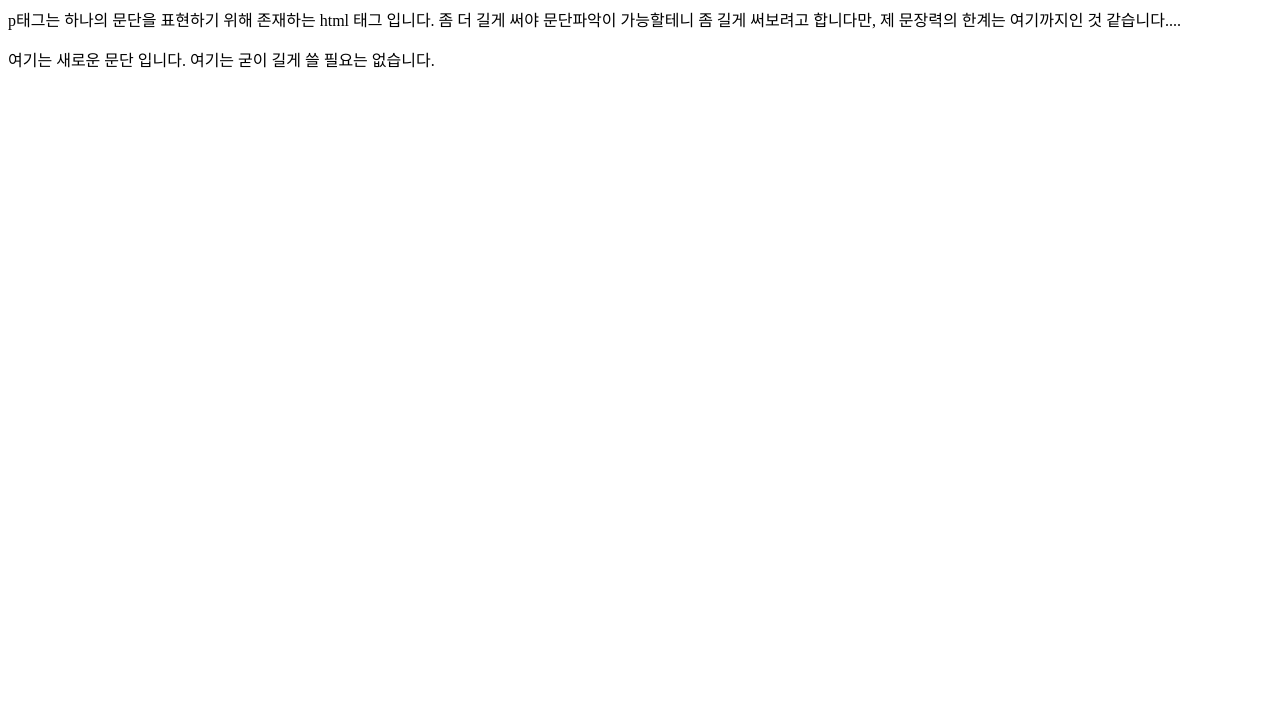
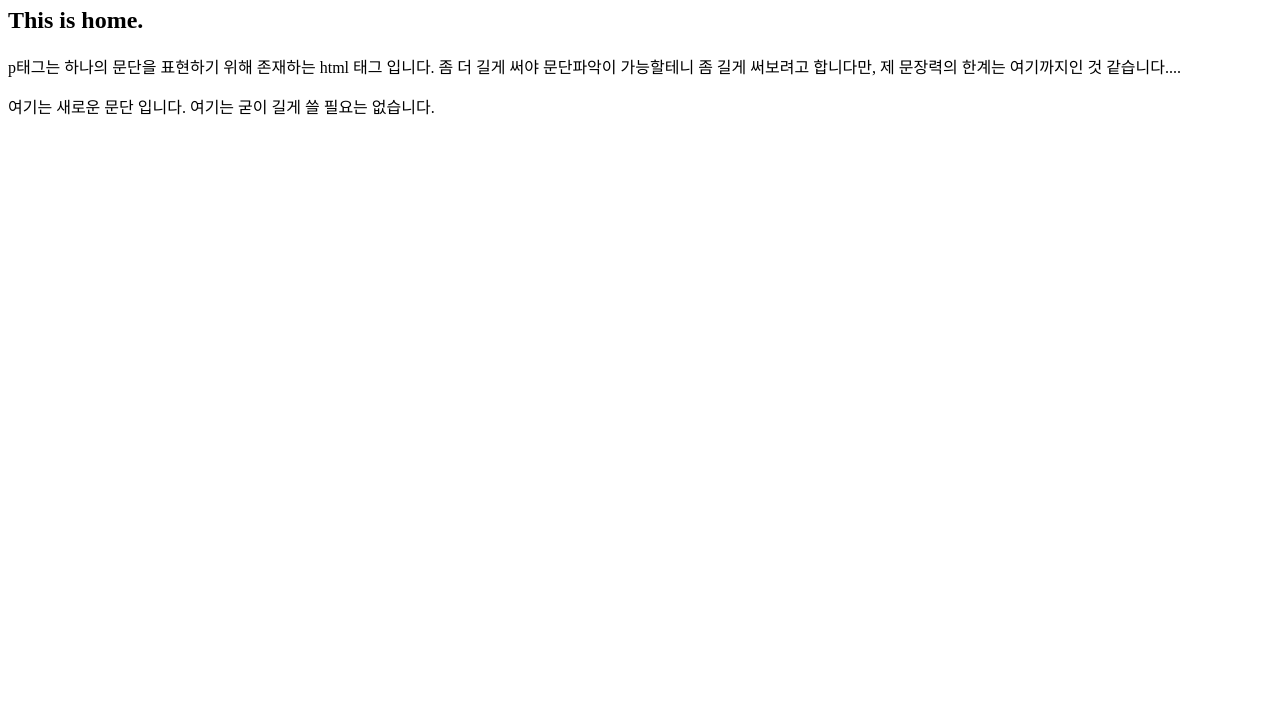
Before and after one commit to brian604/kingwangzzang1234.github.io, a plain HTML site: page index.html in a window 1280 px wide. Shown: the part 73-800 px from the top of the page. Drawn offline with Linux system fonts and the light colour scheme.

Commit message:
edit index.html add h2 tag to decribe where page is

```diff
--- a/index.html
+++ b/index.html
@@ -6,6 +6,7 @@
  </head>
  <body>
   <h1>Home</h1>
+  <h2>This is home.</h2>
   <p>p태그는 하나의 문단을 표현하기 위해 존재하는 html 태그 입니다. 좀 더 길게 써야 문단파악이 가능할테니 좀 길게 써보려고 합니다만, 제 문장력의 한계는 여기까지인 것 같습니다....</p>
   <p>여기는 새로운 문단 입니다. 여기는 굳이 길게 쓸 필요는 없습니다.</p>
  </body>
```
